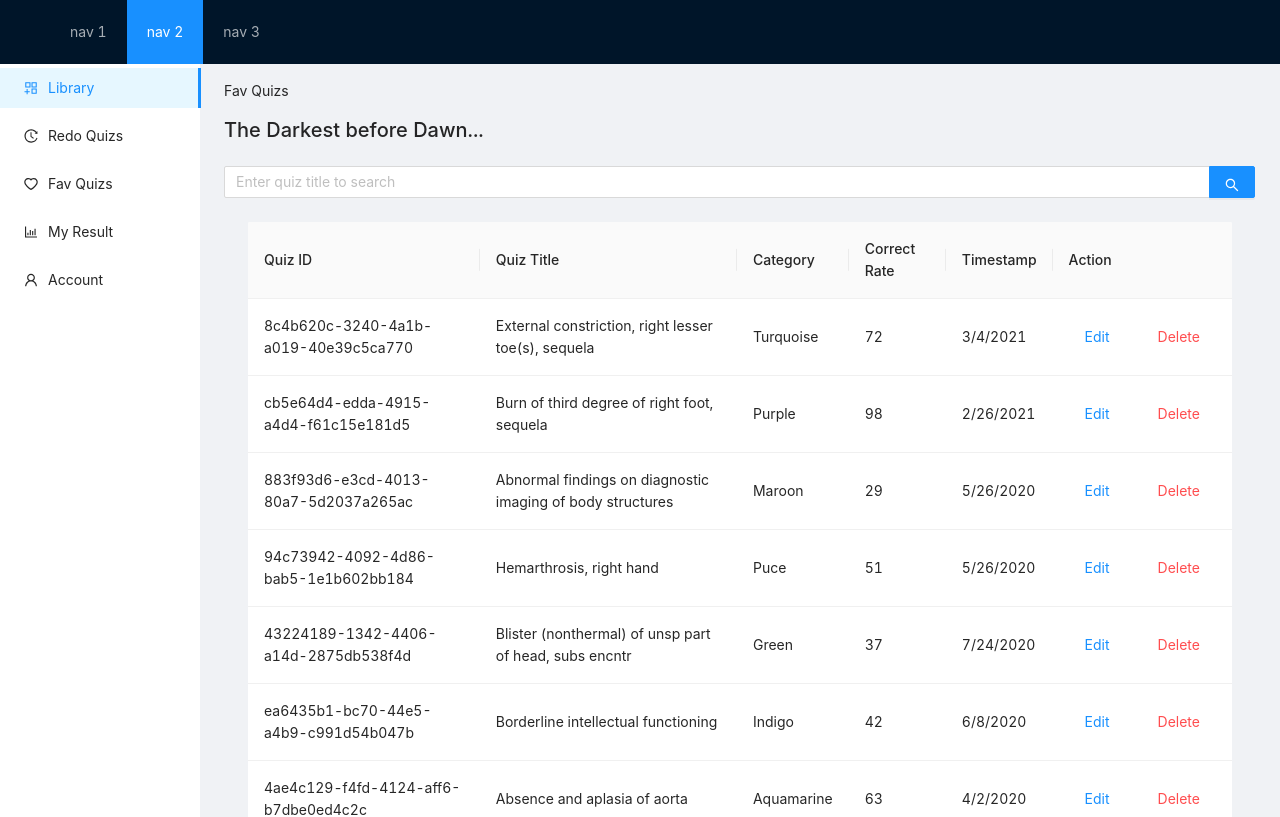
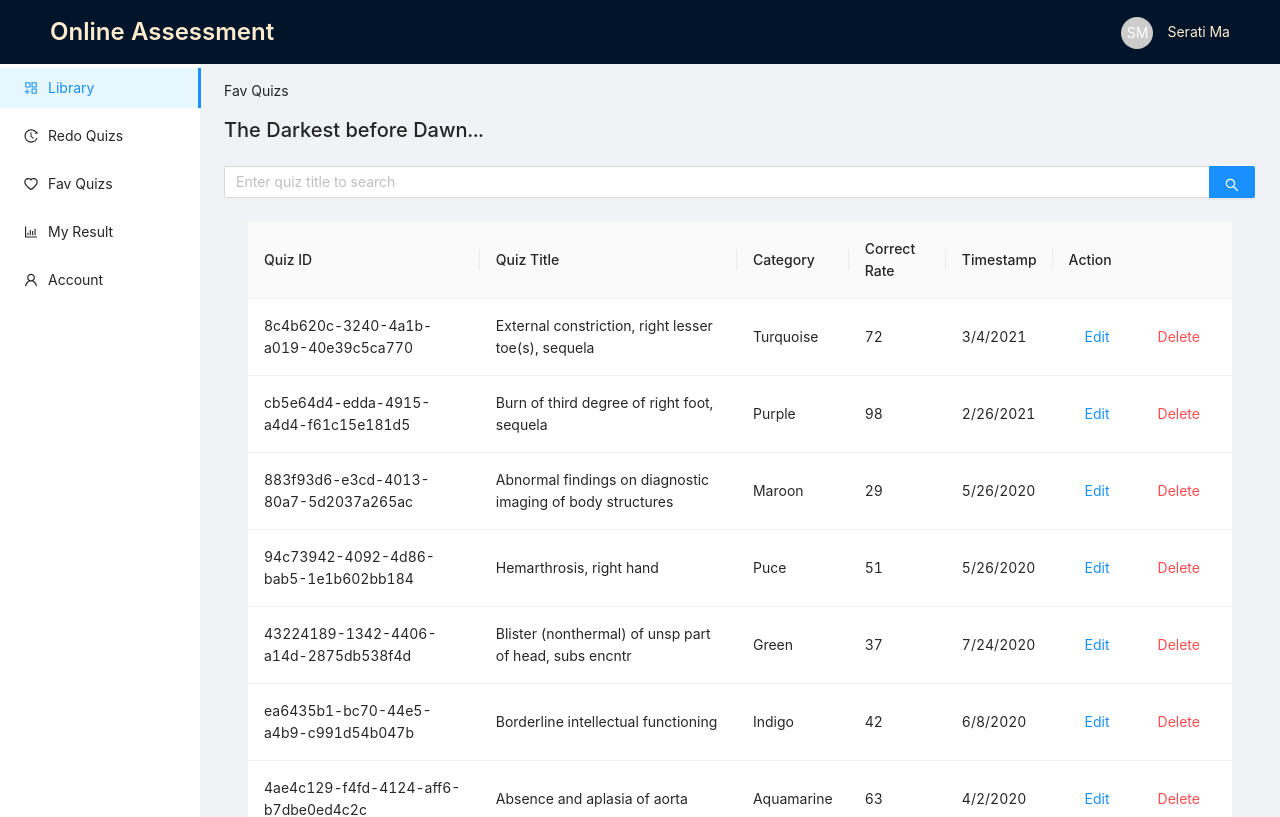
Before and after one commit to Fast-Offer/online_assessment_front_end, a React (Create React App) app: page /Fav in a window 1280 px wide. Shown: the top 817 px of the page. Built offline with nearby package versions, Linux system fonts and the light colour scheme.

Commit message:
redo & fav ui implementation v1

```diff
--- a/src/components/Header/Header.jsx
+++ b/src/components/Header/Header.jsx
@@ -1,17 +1,27 @@
 import React from 'react';
-import { Layout, Menu } from 'antd';
-import './Header.module.less';
+import {
+  Layout,
+  Avatar,
+  Row,
+  Col,
+} from 'antd';
+import style from './Header.module.less';
 
 const { Header } = Layout;
 
 const MainHeader = () => (
   <Header className="header">
-    <div className="logo" />
-    <Menu theme="dark" mode="horizontal" defaultSelectedKeys={['2']}>
-      <Menu.Item key="1">nav 1</Menu.Item>
-      <Menu.Item key="2">nav 2</Menu.Item>
-      <Menu.Item key="3">nav 3</Menu.Item>
-    </Menu>
+    <Row>
+      <Col span={8}>
+        <div className="logo" />
+        <span className={style.titleOnHeader}>Online Assessment</span>
+      </Col>
+      <Col span={8}> </Col>
+      <Col span={8} className={style.rightElements}>
+        <Avatar className={style.avatar}>SM</Avatar>
+        <span className={style.userNameOnHeader}>Serati Ma</span>
+      </Col>
+    </Row>
   </Header>
 );
 
--- a/src/components/Header/Header.module.less
+++ b/src/components/Header/Header.module.less
@@ -4,3 +4,23 @@ h2 {
     margin: 0px;
     color: rgb(230, 230, 230);
 }
+
+.userNameOnHeader {
+    color: blanchedalmond;
+    margin-left: 1em;
+}
+
+.rightElements {
+    text-align: right;
+}
+
+.titleOnHeader {
+    color: blanchedalmond;
+    font-size: x-large;
+    font-weight: 600;
+}
+
+.avatar {
+    background-color: #fde3cf;
+    color: #ff8d37;
+}
```
